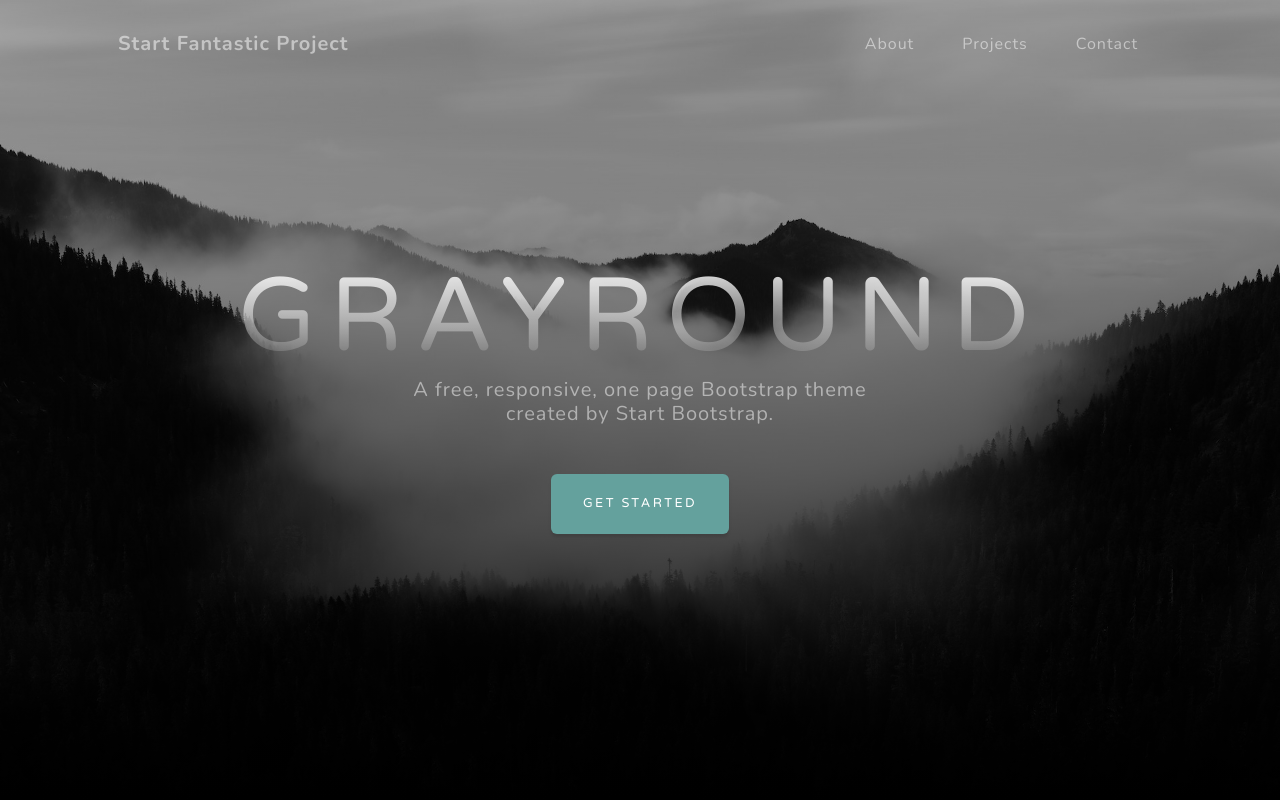
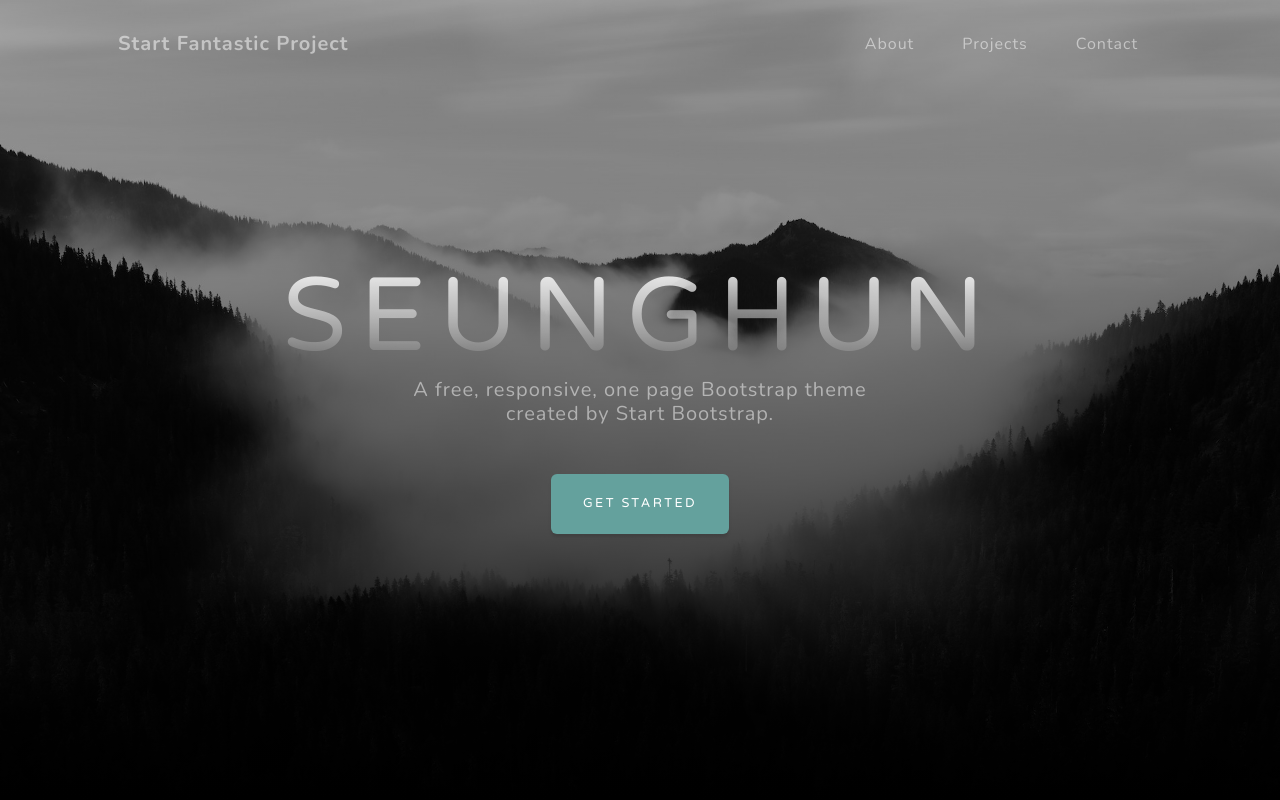
Before and after one commit to codingfffff/docker-ci-2, a plain HTML site: page index.html in a window 1280 px wide. Shown: the top 800 px of the page. Drawn offline with nearby package versions, Linux system fonts and the light colour scheme.

Commit message:
ACS7th docker ci demo grayweb

```diff
--- a/index.html
+++ b/index.html
@@ -38,7 +38,7 @@
             <div class="container px-4 px-lg-5 d-flex h-100 align-items-center justify-content-center">
                 <div class="d-flex justify-content-center">
                     <div class="text-center">
-                        <h1 class="mx-auto my-0 text-uppercase">Grayround</h1>
+                        <h1 class="mx-auto my-0 text-uppercase">seunghun</h1>
                         <h2 class="text-white-50 mx-auto mt-2 mb-5">A free, responsive, one page Bootstrap theme created by Start Bootstrap.</h2>
                         <a class="btn btn-primary" href="#about">Get Started</a>
                     </div>
```
Also changed, not shown: 1 other file.
